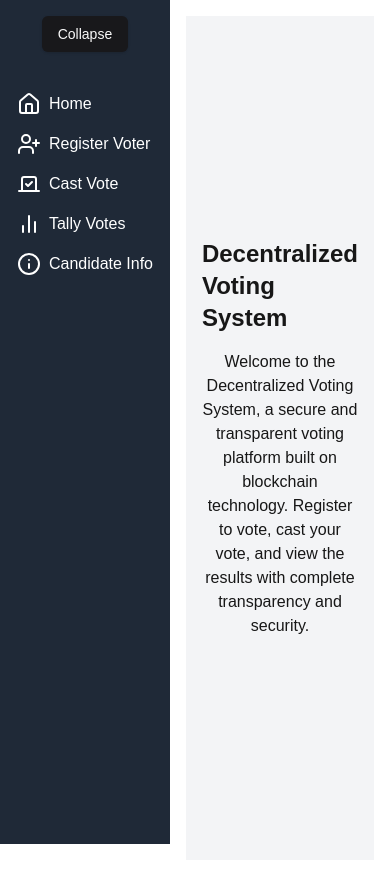
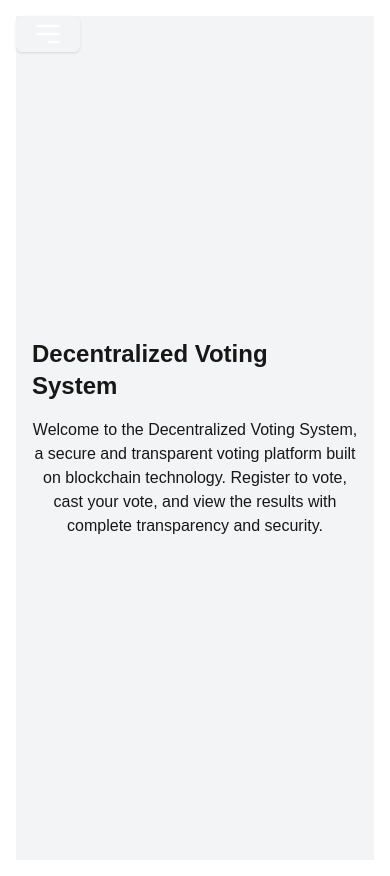
Before and after one commit to bc-rep-project/voting-dapp, a Next.js app in the folder web-app/: page / in a window 390 px wide. Built offline with nearby package versions, Linux system fonts and the light colour scheme.

Commit message:
Enhance: Add burger button for mobile and hide sidebar by default on mobile

```diff
--- a/web-app/components/sidebar.tsx
+++ b/web-app/components/sidebar.tsx
@@ -7,16 +7,22 @@ import { HomeIcon, UserPlusIcon, VoteIcon, InfoIcon } from "lucide-react";
 import { BarChart2 as TallyIcon } from "lucide-react";
 
 export default function Sidebar() {
-  const [isOpen, setIsOpen] = useState(true);
+  const [isOpen, setIsOpen] = useState(false);
 
   const toggleSidebar = () => {
     setIsOpen(!isOpen);
   };
 
   return (
-    <div className={`flex ${isOpen ? "w-64" : "w-20"} transition-width duration-300 bg-gray-800 text-white h-screen`}>
+    <>
+      <Button onClick={toggleSidebar} className="fixed top-4 left-4 z-50 bg-transparent sm:hidden">
+        <svg className="w-8 h-8 text-white" fill="none" stroke="currentColor" viewBox="0 0 24 24" xmlns="http://www.w3.org/2000/svg">
+          <path strokeLinecap="round" strokeLinejoin="round" strokeWidth="2" d="M4 6h16M4 12h16m-7 6h7"></path>
+        </svg>
+      </Button>
+      <div className={`fixed sm:relative flex ${isOpen ? "w-64" : "w-0"} transition-width duration-300 bg-gray-800 text-white h-screen`}>
         <div className="flex flex-col items-center w-full">
-        <Button onClick={toggleSidebar} className="mt-4">
+          <Button onClick={toggleSidebar} className="mt-4 sm:block hidden">
             {isOpen ? "Collapse" : "Expand"}
           </Button>
           <nav className="mt-10">
@@ -55,5 +61,6 @@ export default function Sidebar() {
           </nav>
         </div>
       </div>
+    </>
   );
 }
```
Lines whose indentation alone changed are shown as unchanged.
